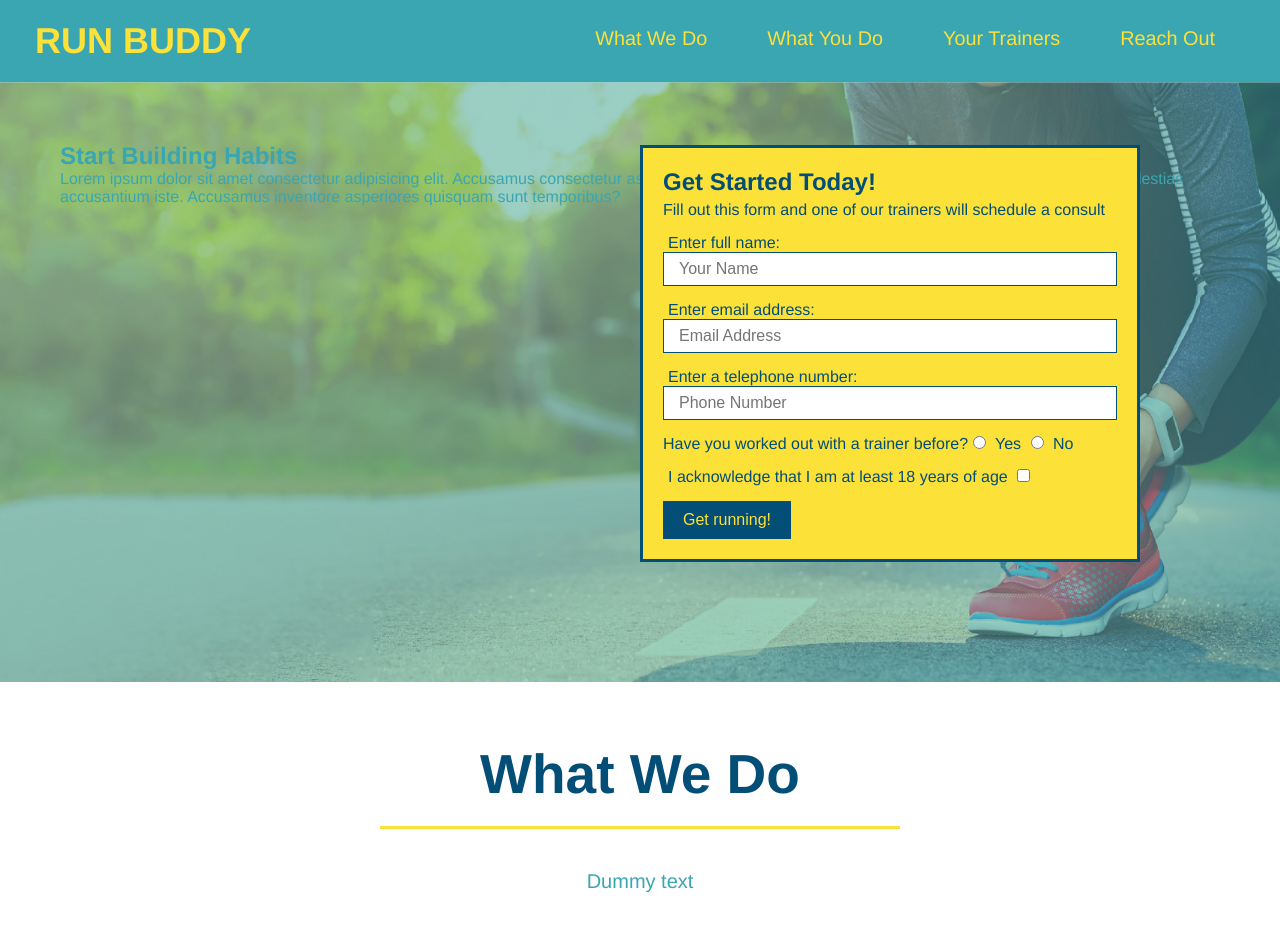
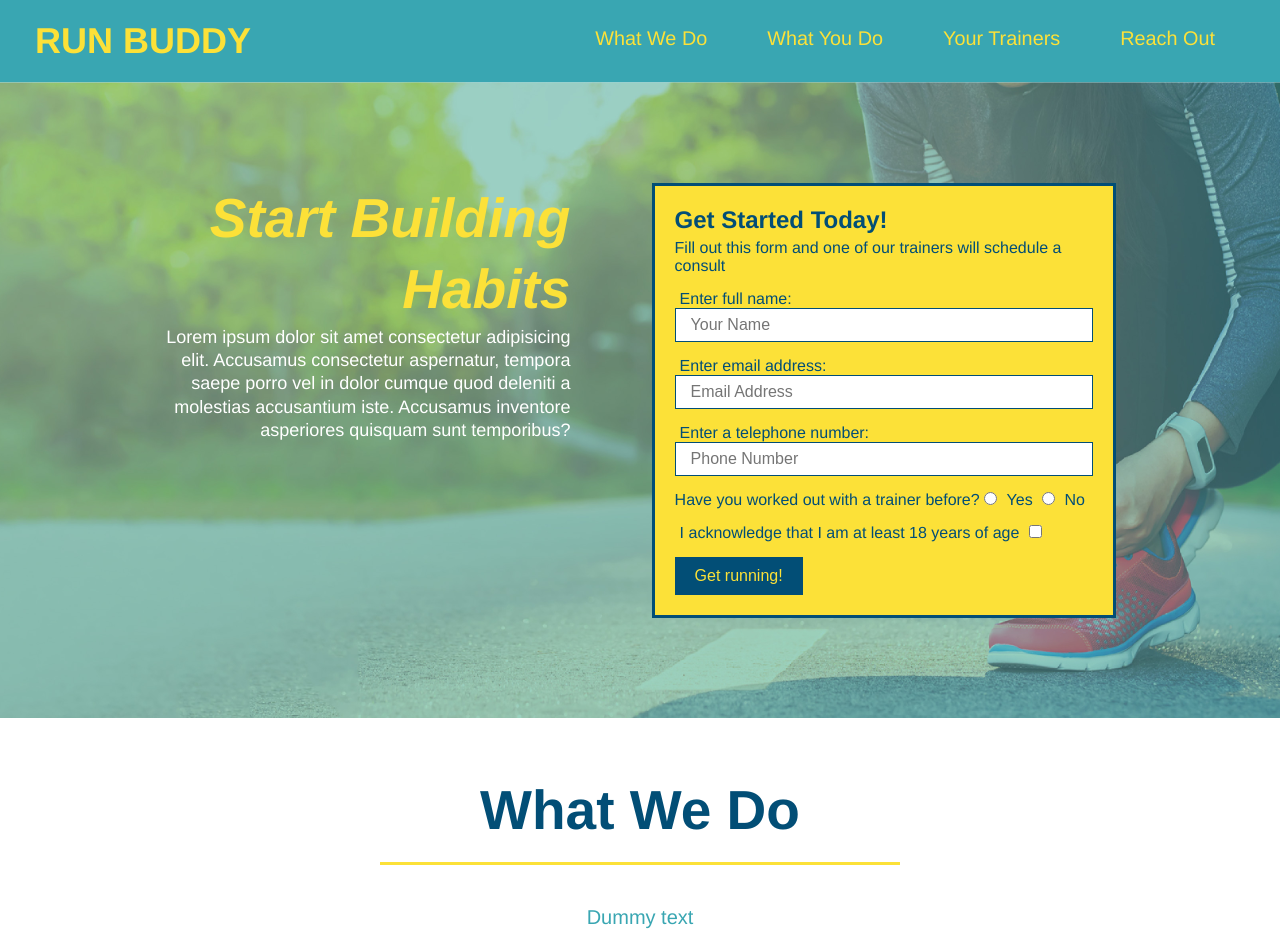
Before and after one commit to Vrentadax/Run-Buddy, a plain HTML site: page index.html in a window 1280 px wide. Shown: the top 937 px of the page. Drawn offline with Linux system fonts and the light colour scheme.

Commit message:
add flexbox to the hero

```diff
--- a/assets/css/style.css
+++ b/assets/css/style.css
@@ -58,17 +58,18 @@ footer {
     background: #fce138;
     width: 100%;
     padding: 40px 35px;
+    display: flex;
+    justify-content: space-between;
+    flex-wrap: wrap;
 }
 
 footer h2 {
-    display: inline;
     color: #024e76;
     font-size: 30px;
     margin: 0;
 }
 
 footer div {
-    float: right;
     line-height: 1.5;
     text-align: right;
 }
@@ -85,10 +86,27 @@ section {
 /* Hero style */
 .hero {
     background-image: url("../images/hero-bg.jpg");
-    height: 600px;
     background-size: cover;
     background-position: center;
-    position: relative;
+    display: flex;
+    justify-content: center;
+    flex-wrap: wrap;
+}
+
+/* Hero CTA */
+.hero-cta {
+    width: 35%;
+    text-align: right;
+    margin: 3.5%;
+    color: #fff;
+    font-size: 18px;
+    line-height: 1.3;
+}
+
+.hero-cta h2 {
+    font-style: italic;
+    font-size: 55px;
+    color: #fce138;
 }
 
 /* Hero form */
@@ -96,11 +114,9 @@ section {
     border: 3px solid #024e76;
     background-color: #fce138;
     padding: 20px;
-    width: 500px;
     color: #024e76;
-    position: absolute;
-    bottom: 120px;
-    right: 140px;
+    width: 40%;
+    margin: 3.5%;
 }
 
 .hero-form h3 {
```
